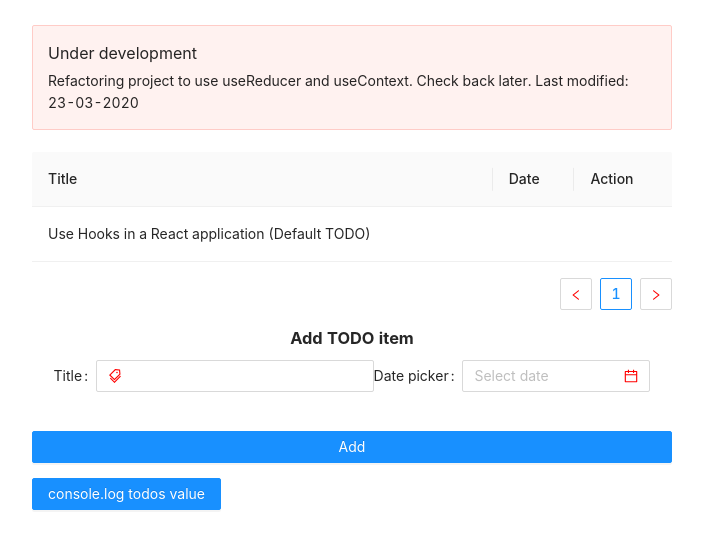
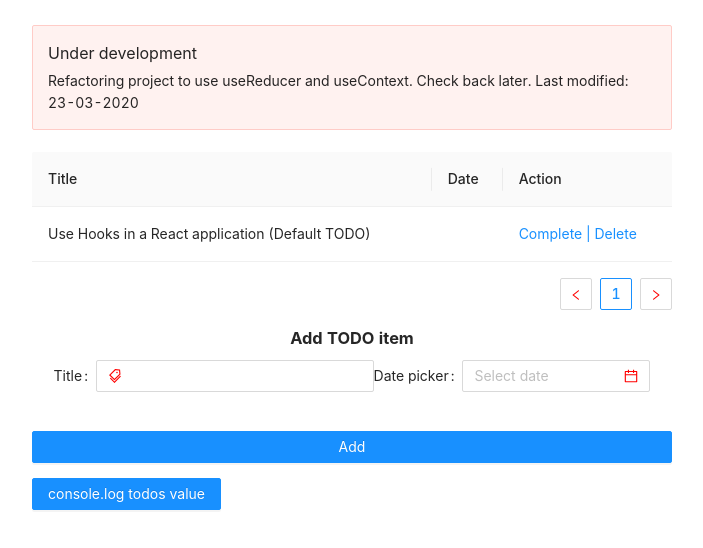
Before and after one commit to w3bdesign/todo-hooks, a React (Create React App) app: page / in a window 1280 px wide. Shown: the top 548 px of the page, without its empty margins (288-991 px from the left). Built offline with nearby package versions, Linux system fonts and the light colour scheme.

Commit message:
Console log key from Complete action
Also separate function into a separate file

```diff
--- a/src/components/Form/FormReducer.js
+++ b/src/components/Form/FormReducer.js
@@ -11,7 +11,14 @@ export function todoReducer(state, action) {
         completed: 'false'
       });
     case 'COMPLETE_TODO':
-      return { count: 'COMPLETE' };
+      openNotification('bottomLeft', 'TODO completed');
+      return state.map(todo => {
+        if (todo.id === action.id) {
+          return { ...todo, completed: 'true' };
+        } else {
+          return todo;
+        }
+      });
     case 'DELETE_TODO':
       return { count: 'DELETE' };
     default:
--- /dev/null
+++ b/src/components/Form/HandleComplete.js
@@ -0,0 +1,6 @@
+export const HandleComplete = (key, dataindex) =>
+{
+    console.log("Handlecomplete called - ");
+    console.log(key);
+    console.log(dataindex);
+}
--- a/src/constants/FORM_COLUMNS.js
+++ b/src/constants/FORM_COLUMNS.js
@@ -1,3 +1,8 @@
+import React from 'react';
+import { Popconfirm } from 'antd';
+
+import {HandleComplete} from "../components/Form/HandleComplete";
+
 export const FORM_COLUMNS = [
   {
     title: 'Title',
@@ -14,6 +19,31 @@ export const FORM_COLUMNS = [
   {
     title: 'Action',
     key: 'action',
-    dataIndex: 'action'
+    dataIndex: 'action',
+    render: (_, record) => {
+      //const findMe = element => element.key === record.key;
+      //const foundCompleted = completed.find(findMe) ?? 'false';
+
+      return (
+        // Add className to span so we can hide action if completed
+        <>
+          <a
+            href="#complete"
+            onClick={() => HandleComplete(record.key, record.dataIndex)}
+
+          >
+            <span>
+              Complete |{' '}
+            </span>
+          </a>
+
+          <Popconfirm
+            title="Are you sure you want to delete?"
+          >
+            <a href="#delete"> Delete </a>
+          </Popconfirm>
+        </>
+      );
+    }
   }
 ];
```
